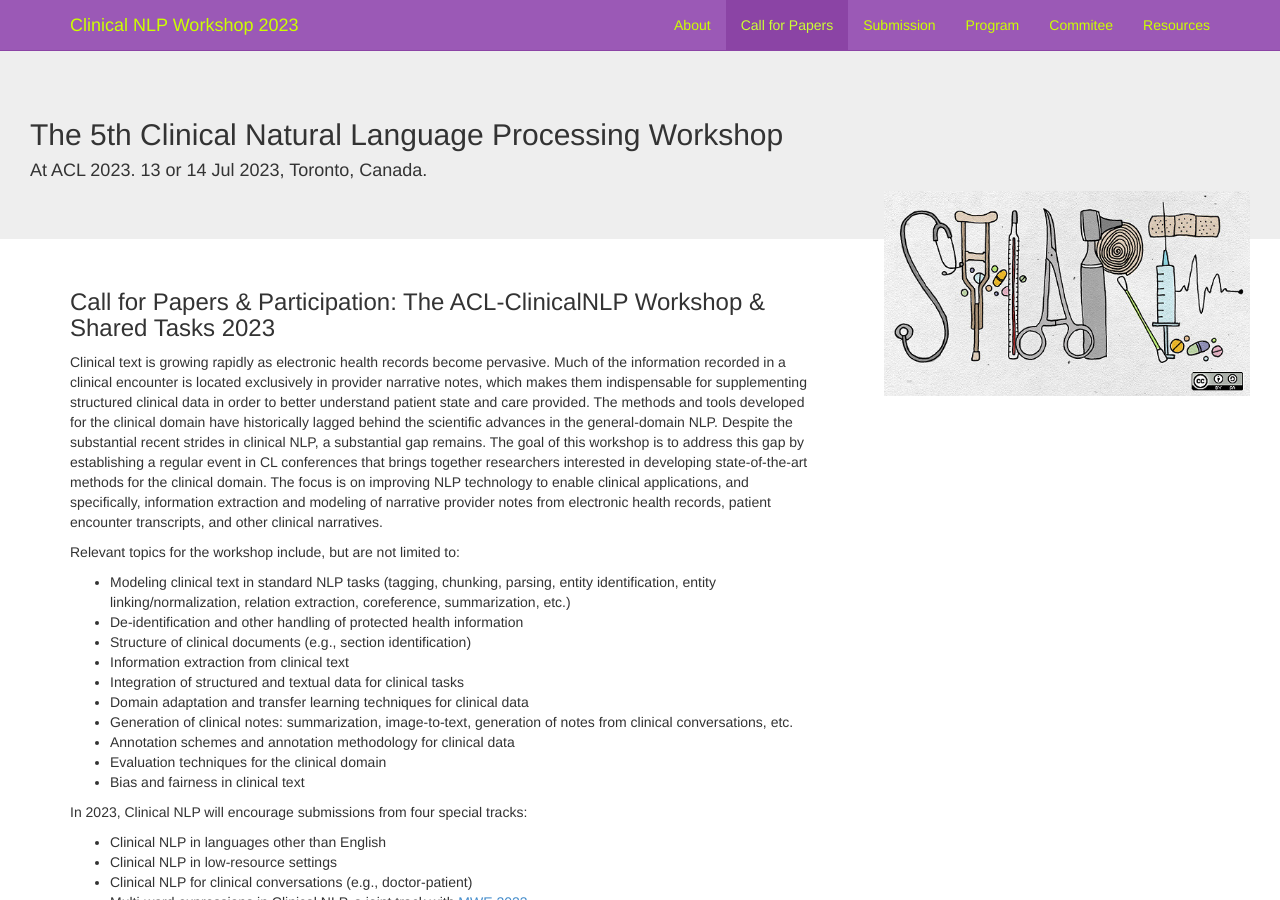
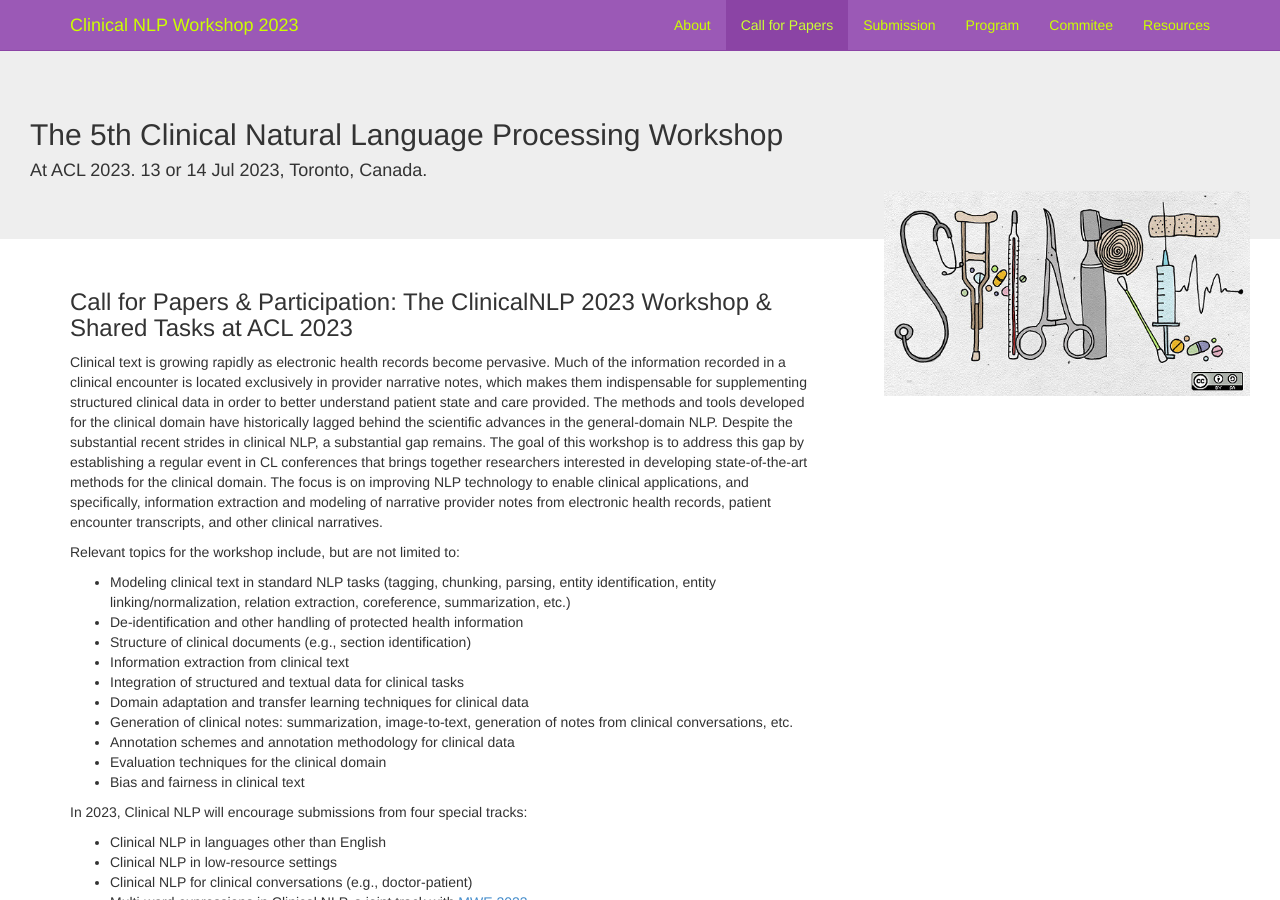
Before and after one commit to clinical-nlp/clinical-nlp.github.io, a Jekyll site: the page built from 2023/call-for-papers.md, in a window 1280 px wide and 900 px high. Built offline with Jekyll 4.4.1, drawn with Linux system fonts in a browser that asks for light colours; nearby versions of some CDN libraries; comment, search, counter and statistics services are not loaded.

Commit message:
revises title per Tristan's suggestions

```diff
--- a/2023/call-for-papers.md
+++ b/2023/call-for-papers.md
@@ -3,7 +3,7 @@
 layout: default_2023
 ---
 
-### Call for Papers & Participation: The ACL-ClinicalNLP Workshop & Shared Tasks 2023
+### Call for Papers & Participation: The ClinicalNLP 2023 Workshop & Shared Tasks at ACL 2023
 
 Clinical text is growing rapidly as electronic health records become pervasive.
 Much of the information recorded in a clinical encounter is located exclusively in provider narrative notes, which makes them indispensable for supplementing structured clinical data in order to better understand patient state and care provided.
```
